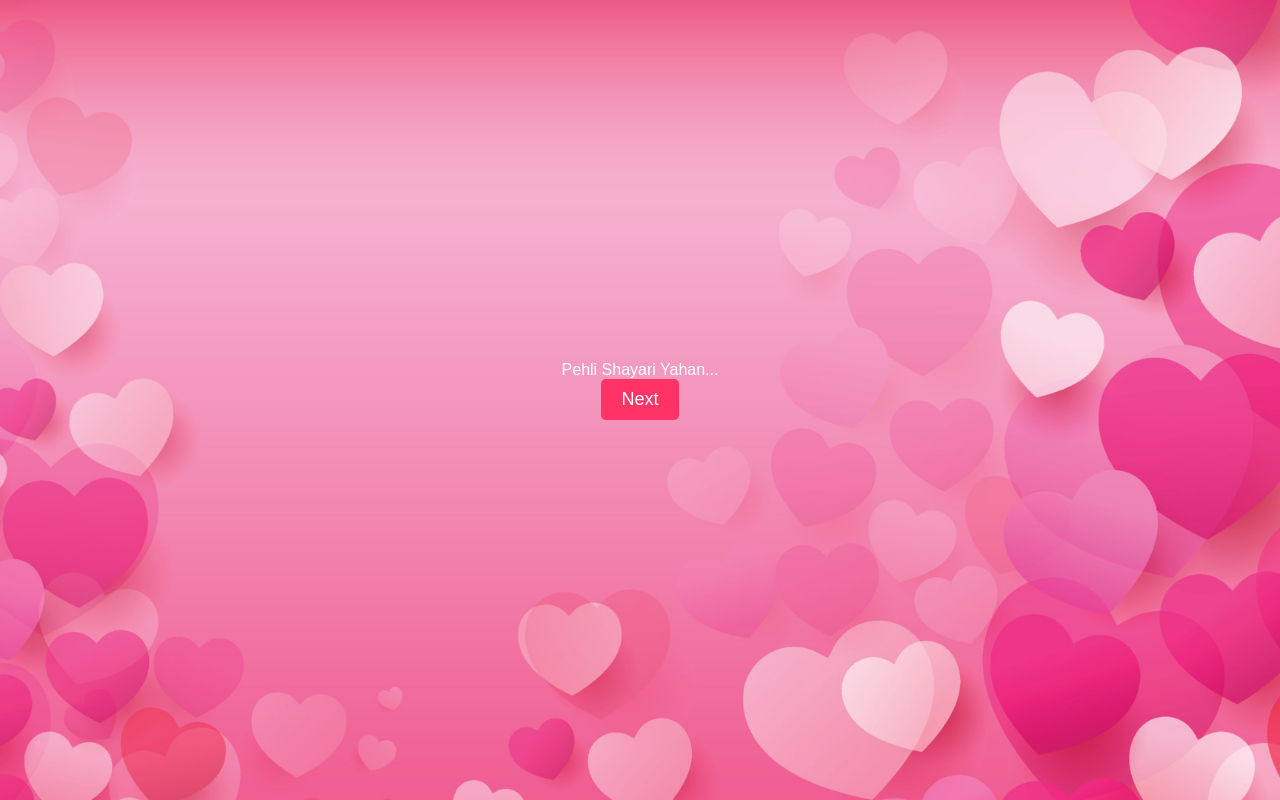
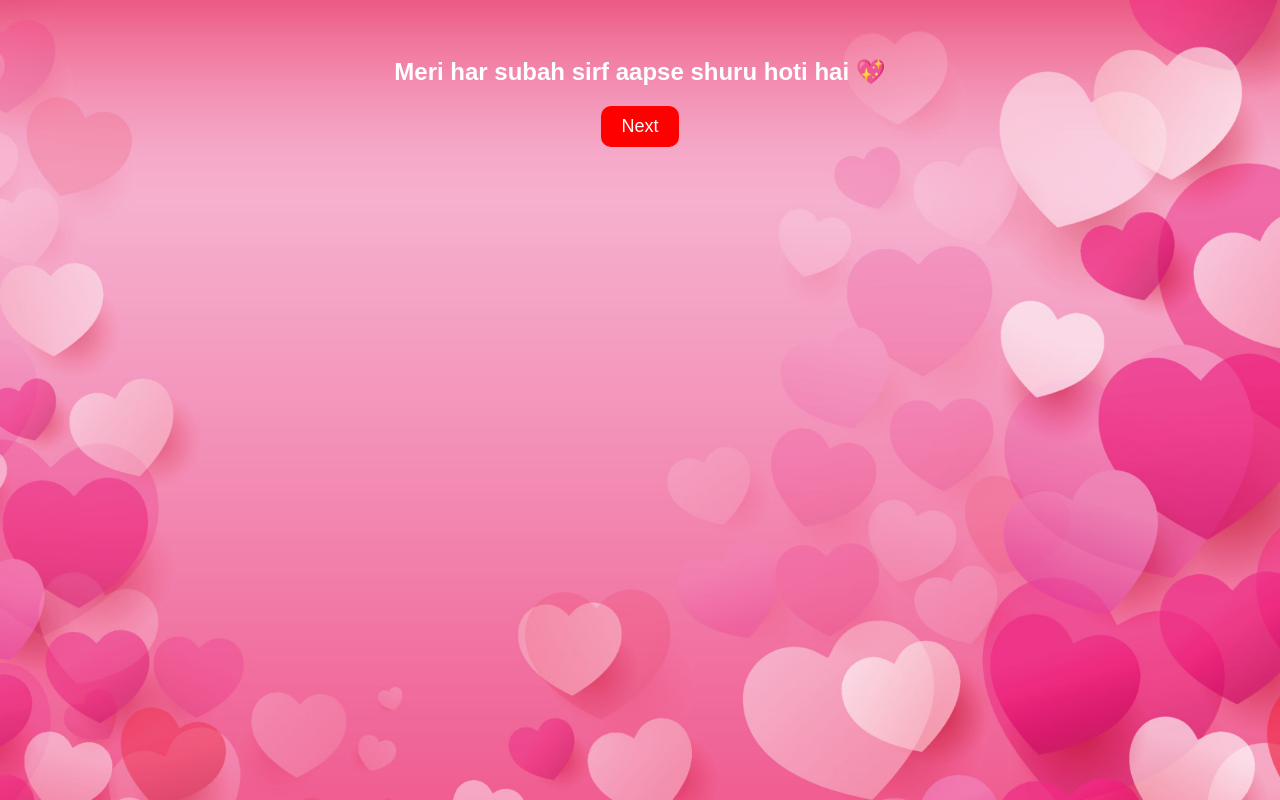
Before and after one commit to Shreshthpatel/Proposal, a plain HTML site: page index.html in a window 1280 px wide. Drawn offline with Linux system fonts and the light colour scheme.

Commit message:
Update index.html

```diff
--- a/index.html
+++ b/index.html
@@ -1,31 +1,104 @@
 <!DOCTYPE html>
-<html lang="hi">
+<html lang="en">
 <head>
     <meta charset="UTF-8">
     <meta name="viewport" content="width=device-width, initial-scale=1.0">
-    <title>Love Proposal</title>
-    <link rel="stylesheet" href="styles.css">
+    <title>Shayari Proposal</title>
+    <style>
+        /* Styling */
+        body {
+            background: url('background.png') no-repeat center center fixed;
+            background-size: cover;
+            font-family: Arial, sans-serif; /* Simple readable font */
+            text-align: center;
+            color: white;
+            padding: 50px;
+        }
+        #shayariText {
+            font-size: 24px;
+            font-weight: bold;
+            margin-bottom: 20px;
+        }
+        button {
+            padding: 10px 20px;
+            font-size: 18px;
+            border: none;
+            cursor: pointer;
+            background-color: red;
+            color: white;
+            border-radius: 10px;
+        }
+        button:hover {
+            background-color: darkred;
+        }
+    </style>
 </head>
 <body>
-    <audio id="background-music" src="shayari_one.mp3" autoplay loop></audio>
 
-    <div class="container">
-        <div id="shayari-box">
-            <p id="shayari">Pehli Shayari Yahan...</p>
-            <button id="next-btn">Next</button>
-        </div>
+    <!-- Shayari Display -->
+    <div id="shayariText">Loading Shayari...</div>
 
-        <div id="proposal-box" style="display:none;">
-            <p id="proposal-question">Kya aap Meri Ardhangini banogi?</p>
-            <button id="yes-btn">Yes</button>
-            <button id="no-btn">No</button>
-        </div>
+    <!-- Next Button -->
+    <button id="nextButton" onclick="showNextShayari()">Next</button>
 
-        <div id="response-box" style="display:none;">
-            <p id="response-text"></p>
-        </div>
-    </div>
+    <script>
+        // Shayari List
+        const shayaris = [
+            "Meri har subah sirf aapse shuru hoti hai 💖",
+            "Apke bina adhura hoon, jaise chaand bina raat 💫",
+            "Mera dil sirf apke liye dhadakta hai ❤️"
+        ];
 
-    <script src="script.js"></script>
+        let currentIndex = 0; // Start with the first Shayari
+
+        // Function to show the next Shayari
+        function showNextShayari() {
+            if (currentIndex < shayaris.length) {
+                document.getElementById("shayariText").innerText = shayaris[currentIndex];
+                currentIndex++;
+            } else {
+                // Move to Proposal Screen
+                document.getElementById("shayariText").innerText = "Kya aap Meri Ardhangini banogi? 💍";
+                document.getElementById("nextButton").style.display = "none"; // Hide next button
+
+                // Show Yes/No Buttons
+                let yesButton = document.createElement("button");
+                yesButton.innerText = "Yes ✅";
+                yesButton.style.backgroundColor = "green";
+                yesButton.onclick = function() {
+                    alert("Thank you! ❤️"); // Show thank you message
+                    sendResponse("Yes");
+                };
+
+                let noButton = document.createElement("button");
+                noButton.innerText = "No ❌";
+                noButton.style.backgroundColor = "black";
+                noButton.onclick = function() {
+                    alert("You are my first love... 💔"); // Show rejection message
+                    sendResponse("No");
+                };
+
+                // Add Buttons to Page
+                document.body.appendChild(yesButton);
+                document.body.appendChild(noButton);
+            }
+        }
+
+        // Function to send response via Telegram Bot
+        function sendResponse(response) {
+            let chatId = "YOUR_TELEGRAM_CHAT_ID"; // Replace with your Telegram ID
+            let botToken = "YOUR_TELEGRAM_BOT_TOKEN"; // Replace with your bot token
+            let url = `https://api.telegram.org/bot${botToken}/sendMessage?chat_id=${chatId}&text=She selected: ${response}`;
+
+            fetch(url)
+                .then(response => response.json())
+                .then(data => console.log("Response sent:", data))
+                .catch(error => console.error("Error sending response:", error));
+        }
+
+        // Load first Shayari when page opens
+        showNextShayari();
+    </script>
+
 </body>
 </html>
```
